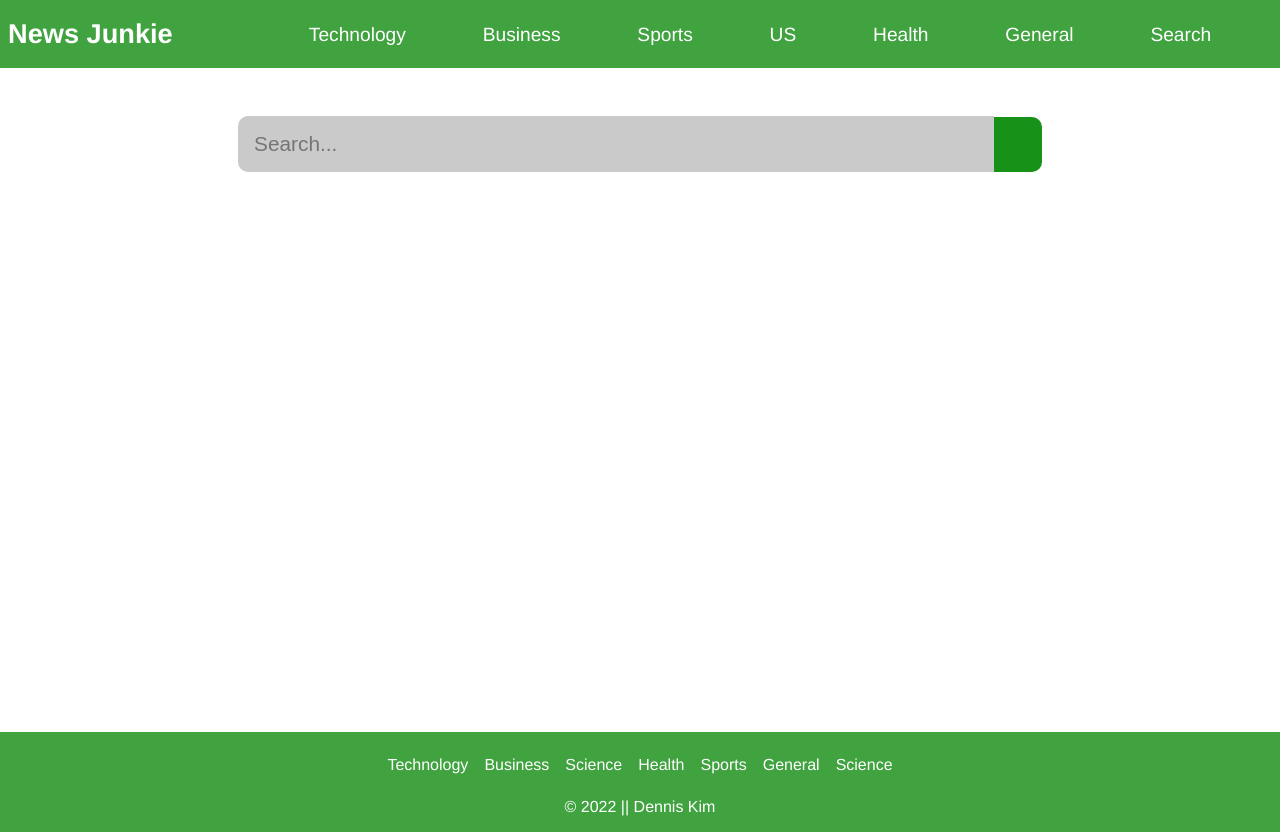
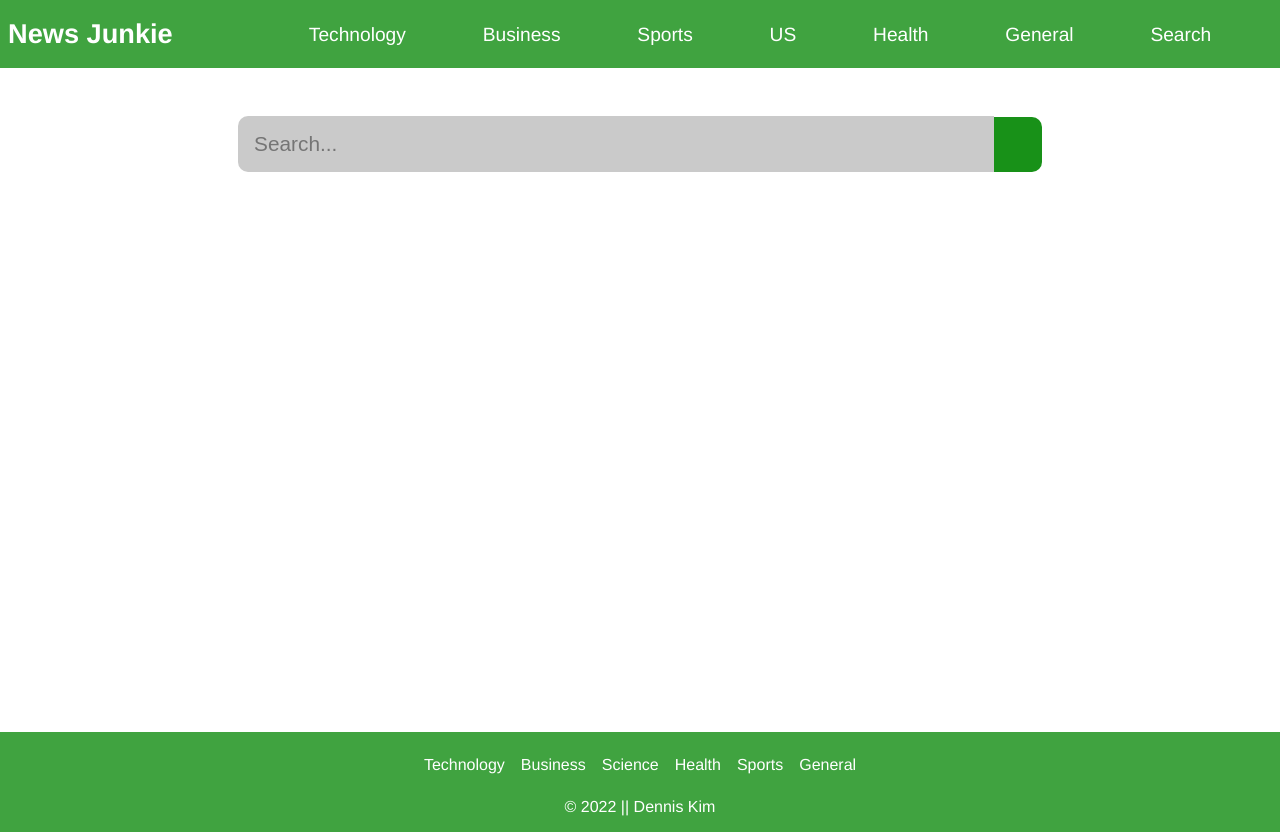
Before and after one commit to dennisk94/News-Junkie, a Vue app: page /search in a window 1280 px wide. Built offline with nearby package versions, Linux system fonts and the light colour scheme; some icons are missing.

Commit message:
add appropriate paths for footer links

```diff
--- a/src/components/Footer.vue
+++ b/src/components/Footer.vue
@@ -2,15 +2,14 @@
   <footer class="footer">
     <div class="categories">
       <div class="category-cell left">
-        <a href="/">Technology</a>
-        <a href="/">Business</a>
-        <a href="/">Science</a>
-        <a href="/">Health</a>
+        <a href="/category/technology">Technology</a>
+        <a href="/category/business">Business</a>
+        <a href="/category/science">Science</a>
       </div>
       <div class="category-cell right">
-        <a href="/">Sports</a>
-        <a href="/">General</a>
-        <a href="/">Science</a>
+        <a href="/category/health">Health</a>
+        <a href="/category/sports">Sports</a>
+        <a href="/category/general">General</a>
       </div>
     </div>
     <p class="copy">&copy; {{ getYear() }} || Dennis Kim</p>
--- a/src/globals/globals.js
+++ b/src/globals/globals.js
@@ -1,3 +1,3 @@
-// export const APIKEY = "16f6938cc5c14aa7ab3ef17f1d678d83";
+export const APIKEY = "16f6938cc5c14aa7ab3ef17f1d678d83";
 // Secondary api key
-export const APIKEY = "91ee0a843cd04e0d84abf0eea02b880e";
+// export const APIKEY = "91ee0a843cd04e0d84abf0eea02b880e";
```
